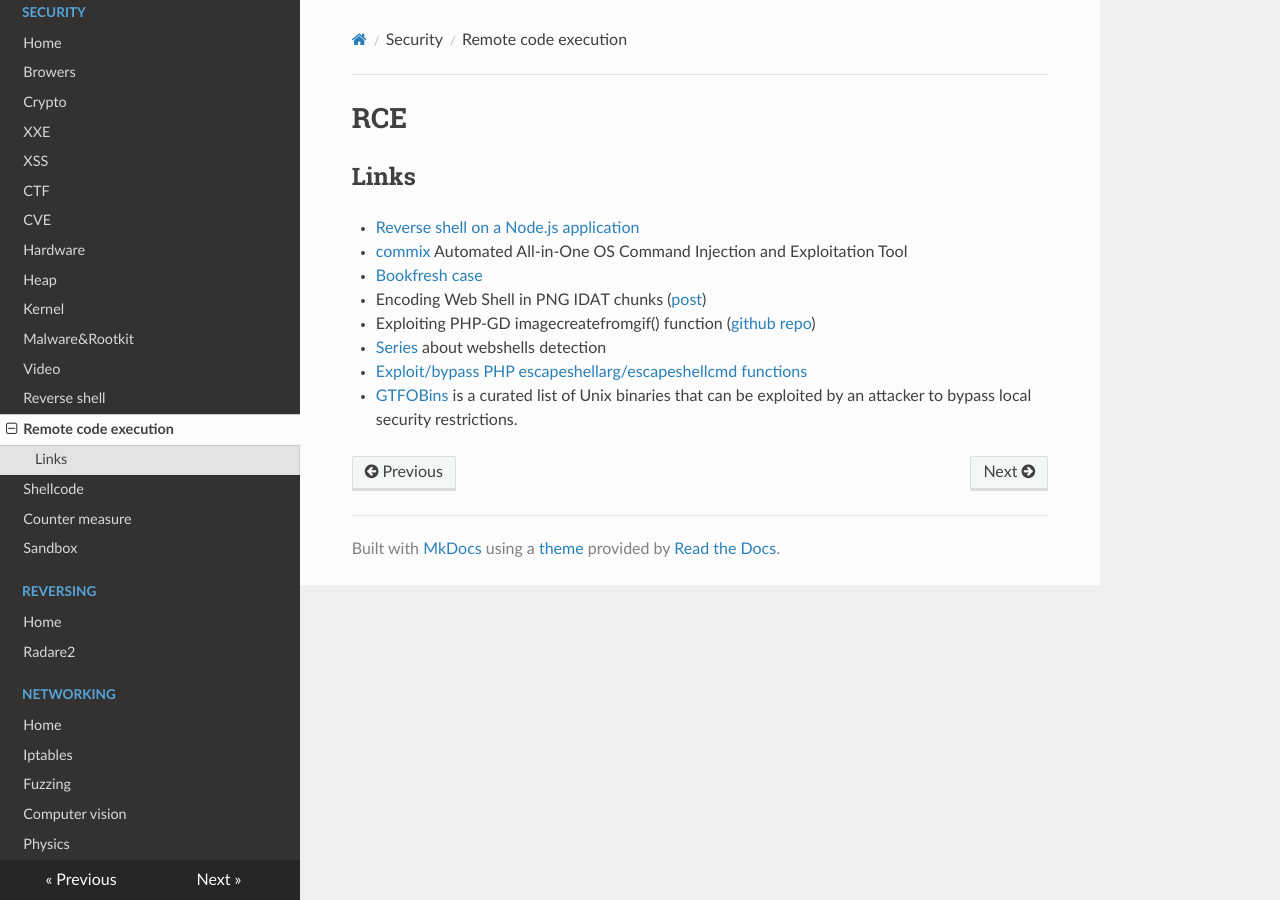
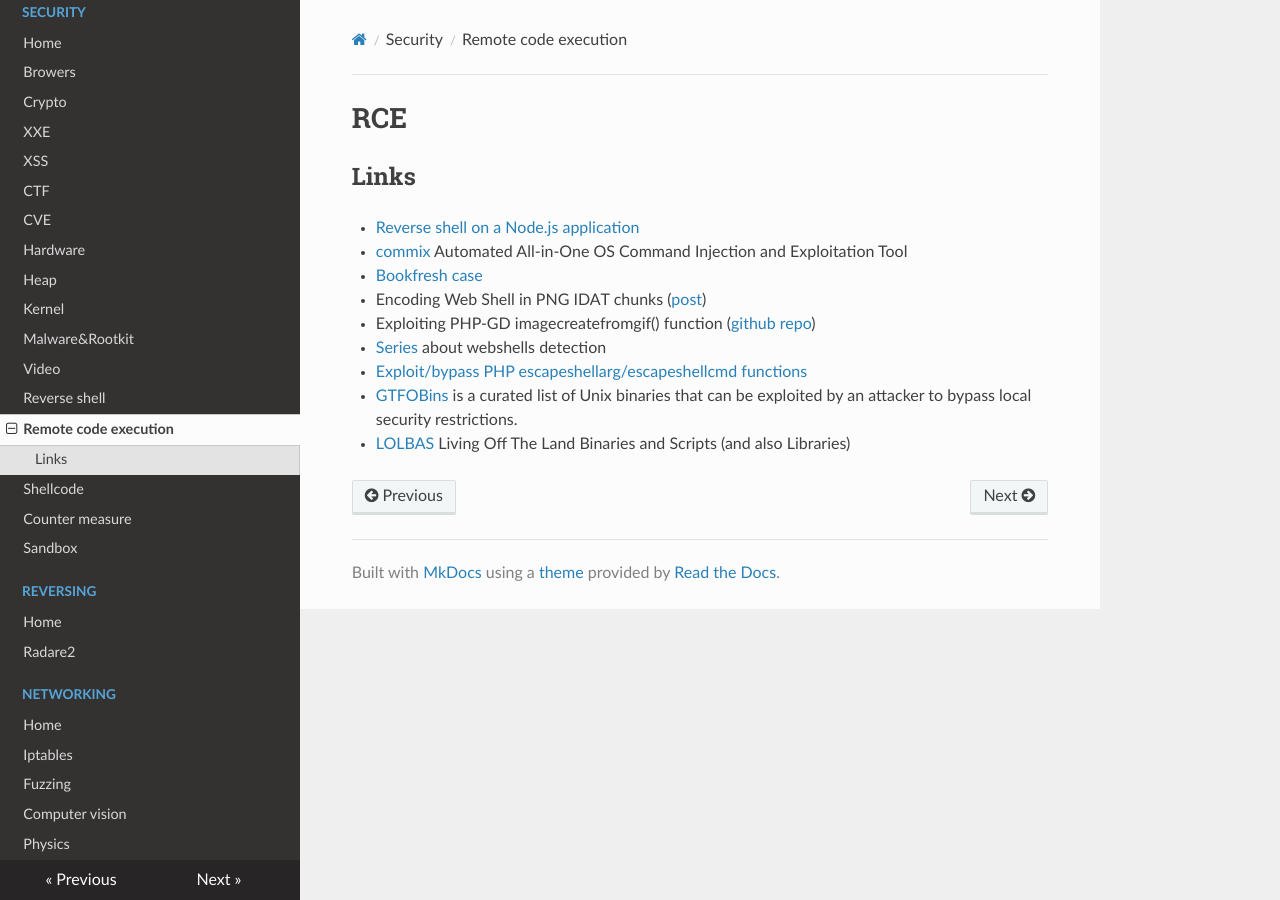
Before and after one commit to gipi/low-level, an MkDocs documentation site: the page built from docs/security/rce.md, in a window 1280 px wide. Built offline with MkDocs 1.6.1, drawn with Linux system fonts in a browser that asks for light colours; nearby versions of some CDN libraries; old or Windows-style settings are respelled for this version of MkDocs.

Commit message:
Update rce.md

```diff
--- a/docs/security/rce.md
+++ b/docs/security/rce.md
@@ -10,3 +10,4 @@
  - [Series](https://dfir.it/blog/categories/webshell/) about webshells detection
  - [Exploit/bypass PHP escapeshellarg/escapeshellcmd functions](https://security.szurek.pl/exploit-bypass-php-escapeshellarg-escapeshellcmd.html)
  - [GTFOBins](https://gtfobins.github.io/) is a curated list of Unix binaries that can be exploited by an attacker to bypass local security restrictions.
+ - [LOLBAS](https://lolbas-project.github.io) Living Off The Land Binaries and Scripts (and also Libraries)
```
